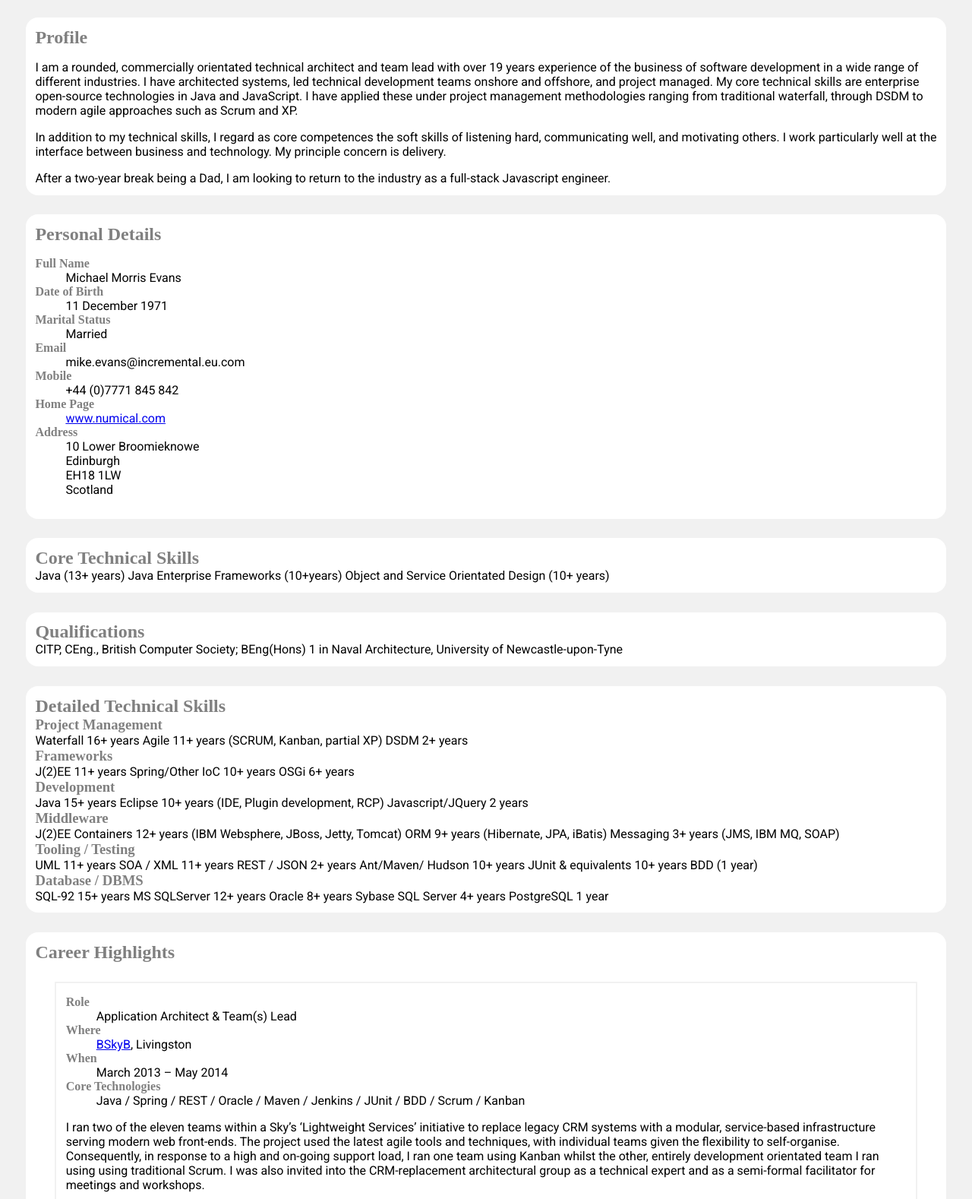
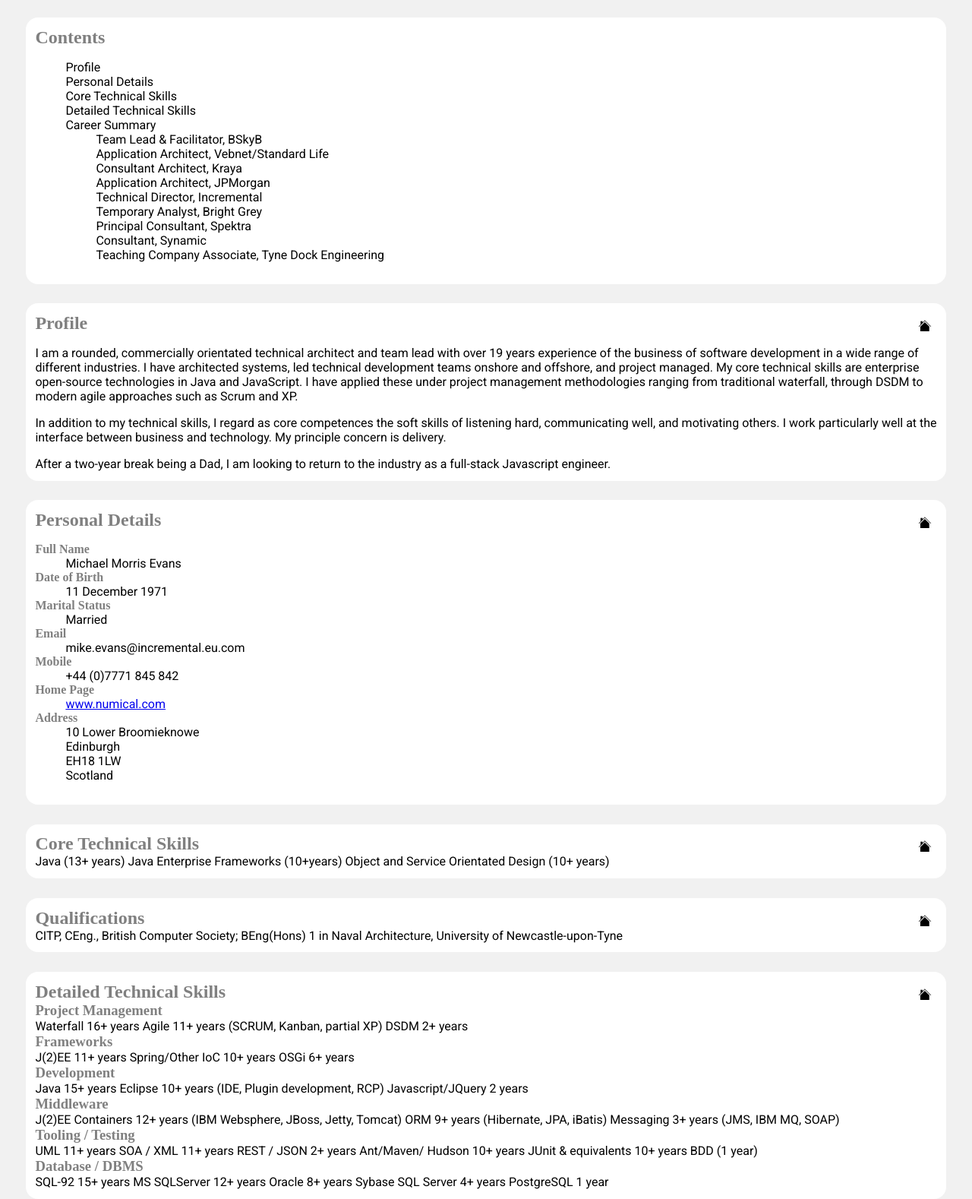
Before and after one commit to numical/numical-website, a plain HTML site: page cv/cv.html in a window 1280 px wide. Shown: the part 62-1640 px from the top of the page at 76% size. Drawn offline with Linux system fonts and the light colour scheme.

Commit message:
added cv navigation

```diff
--- a/cv/cv.css
+++ b/cv/cv.css
@@ -44,6 +44,32 @@ h2, h3, dt {
   margin: 0;
 }
 
+img {
+  float: right;
+  height: 2rem;
+}
+
 p {
   margin-bottom: 0;
 }
+
+
+ol {
+  list-style: none;
+}
+
+ol a {
+  text-decoration: none;
+}
+
+ol a:link {
+  color: black;
+}
+
+ol a:hover {
+  text-decoration: underline;
+}
+
+ol a:visited {
+  color: gray;
+}
--- a/cv/cv.html
+++ b/cv/cv.html
@@ -18,16 +18,38 @@
 
   <header role="banner"><h1>Mike Evans - Curriculum Vitae</h1></header>
 
+  <section id="contents">
+    <h2>Contents</h2>
+    <ol>
+      <li><a href="#profile">Profile</a></li>
+      <li><a href="#personal_details">Personal Details</a></li>
+      <li><a href="#core_technical_skills">Core Technical Skills</a></li>
+      <li><a href="#detailed_technical_skills">Detailed Technical Skills</a></li>
+      <li><a href="#career_summary">Career Summary</a></li>
+        <ol>
+          <li><a href="#sky">Team Lead & Facilitator, BSkyB<a></li>
+          <li><a href="#vebnet">Application Architect, Vebnet/Standard Life</a></li>
+          <li><a href="#kraya">Consultant Architect, Kraya</a></li>
+          <li><a href="#jpmorgan">Application Architect, JPMorgan</a></li>
+          <li><a href="#incremental">Technical Director, Incremental</a></li>
+          <li><a href="#brightgrey">Temporary Analyst, Bright Grey</a></li>
+          <li><a href="#spektra">Principal Consultant, Spektra</a></li>
+          <li><a href="#synamic">Consultant, Synamic</a></li>
+          <li><a href="#tde">Teaching Company Associate, Tyne Dock Engineering</a></li>
+        </ol>
+    <ol>
+  </section>
+
   <section id="profile">
-    <h2>Profile</h2>
+    <h2>Profile<a href="#contents"><img src="home.png" alt="return to Contents"/></a></h2>
 <p>I am a rounded, commercially orientated technical architect and team lead with over 19 years experience of the business of software development in a wide range of different industries.
 I have architected systems, led technical development teams onshore and offshore, and project managed.  My core technical skills are enterprise open-source technologies in Java and JavaScript.  I have applied these under project management methodologies ranging from traditional waterfall, through DSDM to modern agile approaches such as Scrum and XP.</p>
 <p>In addition to my technical skills, I regard as core competences the soft skills of listening hard, communicating well, and motivating others.  I work particularly well at the interface between business and technology. My principle concern is delivery.</p>
 <p>After a two-year break being a Dad, I am looking to return to the industry as a full-stack Javascript engineer.</p>
   </section>
 
-  <section class="vcard">
-    <h2>Personal Details</h2>
+  <section id="personal_details" class="vcard">
+    <h2>Personal Details<a href="#contents"><img src="home.png" alt="return to Contents"/></a></h2>
     <dl>
       <dt>Full Name</dt>
       <dd class="n">
@@ -56,20 +78,20 @@ I have architected systems, led technical development teams onshore and offshore
   </section>
 
   <section id="core_technical_skills">
-    <h2>Core Technical Skills</h2>
+    <h2>Core Technical Skills<a href="#contents"><img src="home.png" alt="return to Contents"/></a></h2>
 Java (13+ years)
 Java Enterprise Frameworks (10+years)
 Object and Service Orientated Design (10+ years)
   </section>
 
   <section id="qualifications">
-    <h2> Qualifications</h2>
+    <h2> Qualifications<a href="#contents"><img src="home.png" alt="return to Contents"/></a></h2>
 CITP, CEng., British Computer Society;
 BEng(Hons) 1 in Naval Architecture, University of Newcastle-upon-Tyne
   </section>
 
   <section id="detailed_technical_skills">
-    <h2>Detailed Technical Skills</h2>
+    <h2>Detailed Technical Skills<a href="#contents"><img src="home.png" alt="return to Contents"/></a></h2>
     <h3>Project Management</h3>
       Waterfall 16+ years
       Agile 11+ years (SCRUM, Kanban, partial XP)
@@ -102,13 +124,13 @@ BEng(Hons) 1 in Naval Architecture, University of Newcastle-upon-Tyne
       PostgreSQL 1 year
   </section>
 
-  <section id="career_highlights">
-    <h2> Career Highlights</h2>
+  <section id="career_summary">
+    <h2> Career Summary</h2>
 
-    <section>
-      <dl>
+    <section id="sky">
+      <dl><a href="#contents"><img src="home.png" alt="return to Contents"/></a></h2>
         <dt>Role</dt>
-        <dd>Application Architect & Team(s) Lead</dd>
+        <dd>Team Lead & Facilitator</dd>
         <dt>Where</dt>
         <dd><a href="www.sky.com">BSkyB</a>, Livingston</dd>
         <dt>When</dt>
@@ -117,15 +139,17 @@ BEng(Hons) 1 in Naval Architecture, University of Newcastle-upon-Tyne
         <dd>Java / Spring / REST / Oracle / Maven / Jenkins /  JUnit / BDD / Scrum / Kanban</dd>
       </dl>
       <section>
-  I ran two of the eleven teams within a Sky’s ‘Lightweight Services’ initiative to replace legacy CRM systems with a modular, service-based infrastructure serving modern web front-ends.
+        <p>I ran two of the eleven teams within a Sky’s ‘Lightweight Services’ initiative to replace legacy CRM systems with a modular, service-based infrastructure serving modern web front-ends.
   The project used the latest agile tools and techniques, with individual teams given the flexibility to self-organise.
-  Consequently, in response to a high and on-going support load, I ran one team using Kanban whilst the other, entirely development orientated team I ran using using traditional Scrum.
-  I was also invited into the CRM-replacement architectural group as a technical expert and as a semi-formal facilitator for meetings and workshops.
+  Consequently, in response to a high and on-going support load, I ran one team using Kanban whilst
+  the other, entirely development orientated team I ran using using traditional Scrum.</p>
+  <p>I was also invited into the CRM-replacement architectural group as a technical expert and as a
+  formal facilitator for meetings and workshops.</p>
       </section>
     </section>
 
-    <section>
-      <dl>
+    <section id="vebnet">
+      <dl><a href="#contents"><img src="home.png" alt="return to Contents"/></a></h2>
         <dt>Role</dt>
         <dd>Application Architect & Team(s) Lead</dd>
         <dt>Where</dt>
@@ -148,8 +172,8 @@ BEng(Hons) 1 in Naval Architecture, University of Newcastle-upon-Tyne
       </section>
     </section>
 
-    <section>
-      <dl>
+    <section id="kraya">
+      <dl><a href="#contents"><img src="home.png" alt="return to Contents"/></a></h2>
         <dt>Role</dt>
         <dd>Consultant Architect</dd>
         <dt>Where</dt>
@@ -167,8 +191,8 @@ I supported set-up of the project, both tooling and management methodologies, de
       </section>
     </section>
 
-    <section>
-      <dl>
+    <section id="jpmorgan">
+      <dl><a href="#contents"><img src="home.png" alt="return to Contents"/></a></h2>
         <dt>Role</dt>
         <dd>Application Architect</dd>
         <dt>Where</dt>
@@ -187,8 +211,8 @@ I designed a new application architecture and oversaw development. This new code
       </section>
     </section>
 
-    <section>
-      <dl>
+    <section id="incremental">
+      <dl><a href="#contents"><img src="home.png" alt="return to Contents"/></a></h2>
         <dt>Role</dt>
         <dd>Technical Director</dd>
         <dt>Where</dt>
@@ -208,8 +232,8 @@ Please see the <a href="http://www.incremental.eu.com/help/index.htm#screencams"
       </section>
     </section>
 
-    <section>
-      <dl>
+    <section id="brightgrey">
+      <dl><a href="#contents"><img src="home.png" alt="return to Contents"/></a></h2>
         <dt>Role</dt>
         <dd>Temporary Analyst</dd>
         <dt>Where</dt>
@@ -231,8 +255,8 @@ Please see the <a href="http://www.incremental.eu.com/help/index.htm#screencams"
       </section>
     </section>
 
-    <section>
-      <dl>
+    <section id="spektra">
+      <dl><a href="#contents"><img src="home.png" alt="return to Contents"/></a></h2>
         <dt>Role</dt>
         <dd>Principal Consultant (Analyst / Solutions Architect / Team Lead)</dd>
         <dt>Where</dt>
@@ -301,8 +325,8 @@ The delivered product was specifically designed to allow the client to continue
       </section>
     </section>
 
-    <section>
-      <dl>
+    <section id="synamic">
+      <dl><a href="#contents"><img src="home.png" alt="return to Contents"/></a></h2>
         <dt>Role</dt>
         <dd>Consultant</dd>
         <dt>Where</dt>
@@ -322,8 +346,8 @@ The delivered product was specifically designed to allow the client to continue
       </section>
     </section>
 
-    <section>
-      <dl>
+    <section id="tde">
+      <dl><a href="#contents"><img src="home.png" alt="return to Contents"/></a></h2>
         <dt>Role</dt>
         <dd>Teaching Company Associate</dd>
         <dt>Where</dt>
```
Also changed, not shown: cv/home.png (added).
